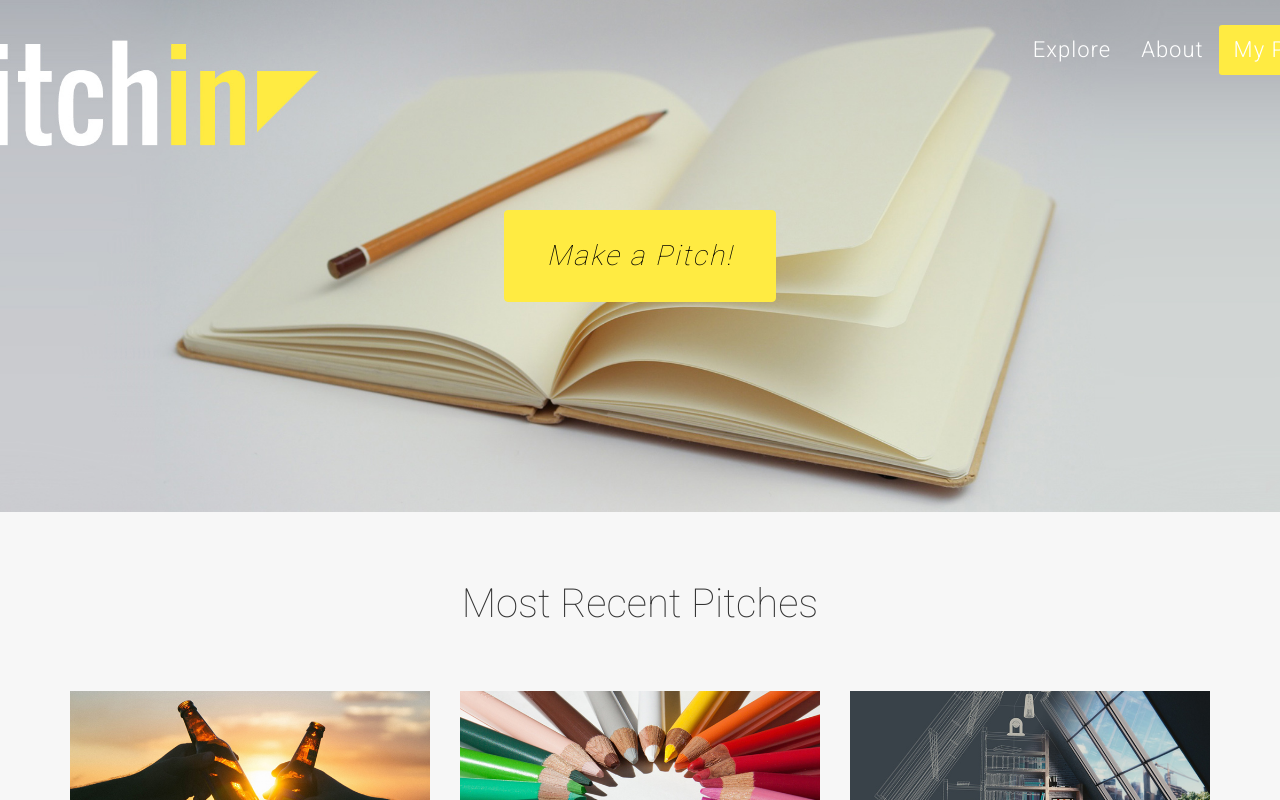
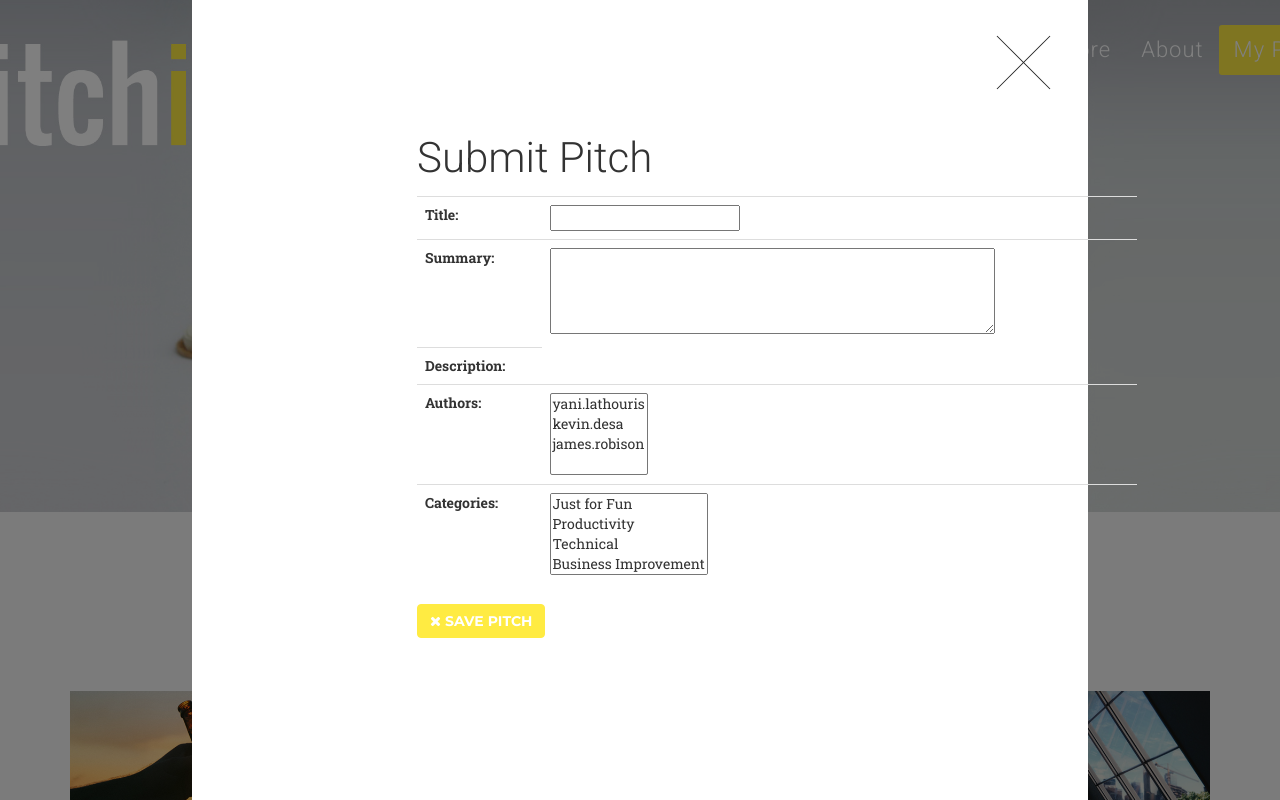
Before and after one commit to jamesthp/pitching_test, a plain HTML site: page index.html in a window 1280 px wide. Both pictures are taken after a click on the link "Make a Pitch!". Shown: the top 800 px of the page. Drawn offline with nearby package versions, Linux system fonts and the light colour scheme; a web font is replaced by a local one.

Commit message:
submit form

```diff
--- a/index.html
+++ b/index.html
@@ -95,7 +95,7 @@
             <!-- <div class="intro-lead-in">Welcome!</div> -->
             <!-- <div class="intro-heading">It&rsquo;s nice to meet you</div> -->
             <!-- <a href="#services" class="page-scroll btn btn-xl">Make a Pitch!</a> -->
-            <a class="page-scroll btn btn-xl">Make a Pitch!</a>
+            <a href="#portfolioModal_submit" data-toggle="modal" class="page-scroll btn btn-xl">Make a Pitch!</a>
         </div>
     </div>
 </header>
@@ -326,6 +326,91 @@
 </div>
 
 
+<div class="portfolio-modal modal fade" id="portfolioModal_submit" tabindex="-1" role="dialog" aria-hidden="true">
+    <div class="modal-content">
+        <div class="close-modal" data-dismiss="modal">
+            <div class="lr">
+                <div class="rl">
+                </div>
+            </div>
+        </div>
+        <div class="container">
+            <div class="row">
+                <div class="col-lg-8 col-lg-offset-2">
+                    <div class="modal-body">
+
+                    <h2>Submit Pitch </h2>
+
+                        <table class="table">
+                            <tr>
+                                <td><strong class="title-label">Title: </strong></td>
+                                <td><input class="title-input" type="text" name="title"></td>
+                            </tr>
+                            <tr>
+                                <td valign="top"><strong class="summary-label">Summary: </strong></td>
+                                <td><textarea class="summary-input" rows="4" cols="50" name="summary"></textarea></td>
+                            </tr>
+                            <tr>
+                                <td valign="top"><strong class="description-label">Description: </strong></td>
+
+                            </tr>
+                            <tr>
+                                <td><strong class="authors-label">Authors: </strong></td>
+                                <td>
+                                    <select class="chosen-select" name="authors" multiple>
+
+                                        <option value="1">yani.lathouris</option>
+
+                                        <option value="2">kevin.desa</option>
+
+                                        <option value="3">james.robison</option>
+
+                                    </select>
+                                </td>
+                            </tr>
+                            <tr>
+                                <td><strong class="categories-label">Categories: </strong></td>
+                                <td>
+                                    <select class="chosen-select" name="categories" multiple>
+
+                                        <option value="1">Just for Fun</option>
+
+                                        <option value="2">Productivity</option>
+
+                                        <option value="3">Technical</option>
+
+                                        <option value="4">Business Improvement</option>
+
+                                        <option value="5">New Feature</option>
+
+                                        <option value="6">aces</option>
+
+                                        <option value="7">colour</option>
+
+                                        <option value="8">vfx</option>
+
+                                        <option value="9">render</option>
+
+                                        <option value="10">workfuel</option>
+
+                                        <option value="11">Friday</option>
+
+                                    </select>
+                                </td>
+                            </tr>
+                        </table>
+
+                        <div>
+                            <a>
+                            <button type="button" class="btn btn-primary" data-dismiss="modal"><i class="fa fa-times"></i> Save Pitch</button>
+                        </div>
+
+                    </div>
+                </div>
+            </div>
+        </div>
+    </div>
+</div>
 
 
 
```
